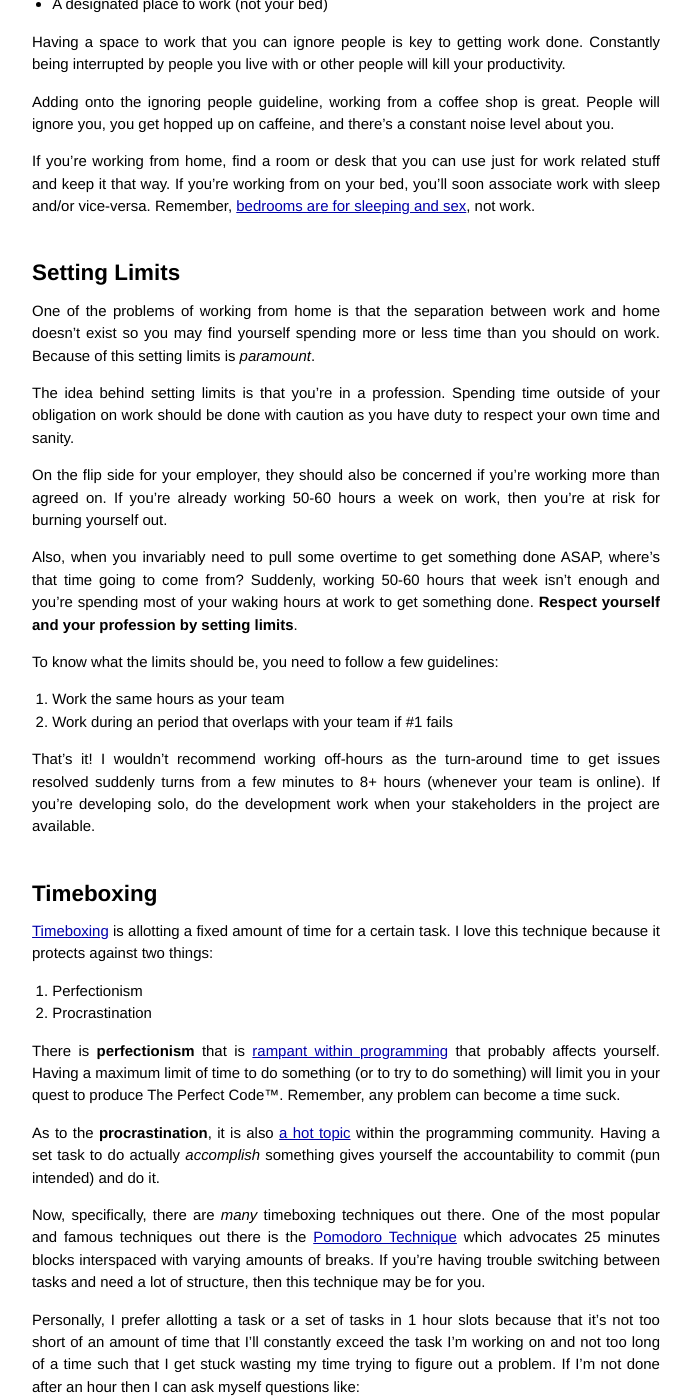
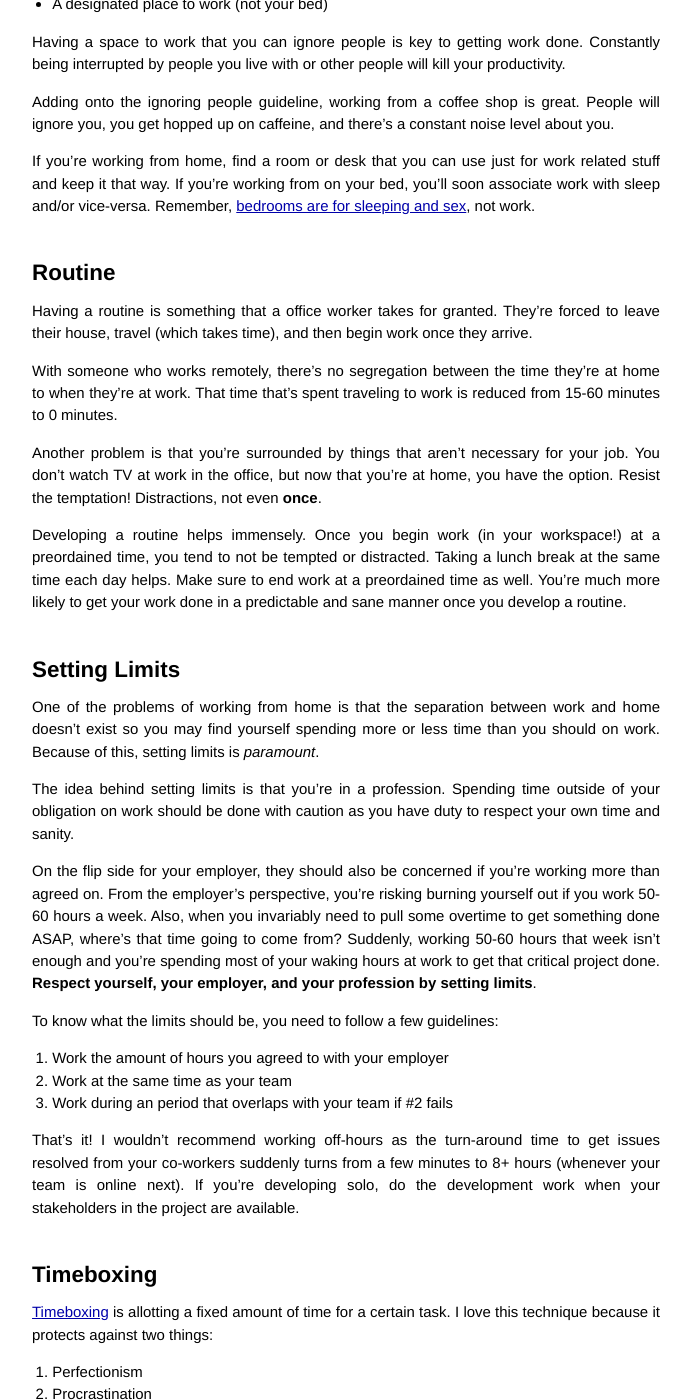
Before and after one commit to Nitrodist/markcampbell.me, a Jekyll site: the page built from _posts/2013-05-23-how-to-work-remotely.markdown, in a window 1280 px wide and 1400 px high, scrolled down 623 px. Shown: the whole window, without its empty margins (294-985 px from the left). Built offline with Jekyll 4.4.1, drawn with Linux system fonts in a browser that asks for light colours; some of the changed text lies outside the part shown.

Commit message:
Add routine and closing remarks to 'How to work remotely' post

```diff
--- a/_posts/2013-05-23-how-to-work-remotely.markdown
+++ b/_posts/2013-05-23-how-to-work-remotely.markdown
@@ -23,22 +23,31 @@ Adding onto the ignoring people guideline, working from a coffee shop is great.
 
 If you're working from home, find a room or desk that you can use just for work related stuff and keep it that way. If you're working from on your bed, you'll soon associate work with sleep and/or vice-versa. Remember, [bedrooms are for sleeping and sex](http://sleepdisorders.about.com/od/howcanisleepbetter/a/bettersleep.htm), not work.
 
+## Routine
+
+Having a routine is something that a office worker takes for granted. They're forced to leave their house, travel (which takes time), and then begin work once they arrive.
+
+With someone who works remotely, there's no segregation between the time they're at home to when they're at work. That time that's spent traveling to work is reduced from 15-60 minutes to 0 minutes.
+
+Another problem is that you're surrounded by things that aren't necessary for your job. You don't watch TV at work in the office, but now that you're at home, you have the option. Resist the temptation! Distractions, not even **once**.
+
+Developing a routine helps immensely. Once you begin work (in your workspace!) at a preordained time, you tend to not be  tempted or distracted. Taking a lunch break at the same time each day helps. Make sure to end work at a preordained time as well. You're much more likely to get your work done in a predictable and sane manner once you develop a routine.
+
 ## Setting Limits
 
-One of the problems of working from home is that the separation between work and home doesn't exist so you may find yourself spending more or less time than you should on work. Because of this setting limits is *paramount*.
+One of the problems of working from home is that the separation between work and home doesn't exist so you may find yourself spending more or less time than you should on work. Because of this, setting limits is *paramount*.
 
 The idea behind setting limits is that you're in a profession. Spending time outside of your obligation on work should be done with caution as you have duty to respect your own time and sanity.
 
-On the flip side for your employer, they should also be concerned if you're working more than agreed on. If you're already working 50-60 hours a week on work, then you're at risk for burning yourself out.
-
-Also, when you invariably need to pull some overtime to get something done ASAP, where's that time going to come from? Suddenly, working 50-60 hours that week isn't enough and you're spending most of your waking hours at work to get something done. **Respect yourself and your profession by setting limits**.
+On the flip side for your employer, they should also be concerned if you're working more than agreed on. From the employer's perspective, you're risking burning yourself out if you work 50-60 hours a week. Also, when you invariably need to pull some overtime to get something done ASAP, where's that time going to come from? Suddenly, working 50-60 hours that week isn't enough and you're spending most of your waking hours at work to get that critical project done. **Respect yourself, your employer, and your profession by setting limits**.
 
 To know what the limits should be, you need to follow a few guidelines:
 
-1. Work the same hours as your team
-2. Work during an period that overlaps with your team if #1 fails
+1. Work the amount of hours you agreed to with your employer
+2. Work at the same time as your team
+3. Work during an period that overlaps with your team if #2 fails
 
-That's it! I wouldn't recommend working off-hours as the turn-around time to get issues resolved suddenly turns from a few minutes to 8+ hours (whenever your team is online). If you're developing solo, do the development work when your stakeholders in the project are available.
+That's it! I wouldn't recommend working off-hours as the turn-around time to get issues resolved from your co-workers suddenly turns from a few minutes to 8+ hours (whenever your team is online next). If you're developing solo, do the development work when your stakeholders in the project are available.
 
 ## Timeboxing
 
@@ -53,14 +62,14 @@ As to the **procrastination**, it is also [a hot topic](http://www.codinghorror.
 
 Now, specifically, there are *many* timeboxing techniques out there. One of the most popular and famous techniques out there is the [Pomodoro Technique](http://en.wikipedia.org/wiki/Pomodoro_Technique) which advocates 25 minutes blocks interspaced with varying amounts of breaks. If you're having trouble switching between tasks and need a lot of structure, then this technique may be for you.
 
-Personally, I prefer allotting a task or a set of tasks in 1 hour slots because that it's not too short of an amount of time that I'll constantly exceed the task I'm working on and not too long of a time such that I get stuck wasting my time trying to figure out a problem. If I'm not done after an hour then I can ask myself questions like:
+Personally, I prefer allotting a task or a set of tasks in 1 hour slots because that it's not too short of an amount of time that I'll constantly exceed the amount of time I've allotted for the task I'm working on and not too long of a time such that I get stuck wasting my time trying to figure out a problem. If I'm not done after an hour then I can ask myself questions like:
 
 * Am I doing this right?
 * What's left to do?
 * Why is it taking so long?
 * Can I ask someone for help?
 
-With the timeboxing technique, you're forced to consider these questions instead of blindly ignore them for the day. Having someone in-person to ask a question (or be interrupted by) is a luxury of the office and pausing to ask these questions and interact with people is extremely useful while working from home.
+With the timeboxing technique, you're forced to consider these questions instead of blindly ignore them for the day. Having someone in-person to ask a question (or be interrupted by) is a luxury of the office and pausing to ask questions and interact with people is extremely useful while working from home.
 
 Everyone has a timeboxing technique that works for them -- go out there and find it!
 
@@ -68,7 +77,7 @@ Everyone has a timeboxing technique that works for them -- go out there and find
 
 This may come as a surprise to you, but [communication is one of the most important skills to have as a programmer](http://www.codinghorror.com/blog/2011/02/how-to-write-without-writing.html). The better you are at communicating, the better a programmer you are. In fact, you could even say that it's not things, techniques, or even programming languages that get you rich, it's [people](http://www.imdb.com/title/tt0070723/) (no one got rich on their own!).
 
-Getting back to the discussion at hand, communicating is what enables you to not only get the job done, but more importantly you get the *right job* done.  So much time is spent on work that's scrapped because the wrong thing was created. [Agile](http://en.wikipedia.org/wiki/Agile_software_development) methods aim to minimize this, of course (and I hope you're practicing them), but if you can't get your point across (or vice versa) then the wrong thing is still going to be built.
+Getting back to the discussion at hand, communicating is what enables you to not only get the job done, but more importantly to get the *right job* done.  So much time is spent on work that's scrapped because the wrong thing was created. [Agile](http://en.wikipedia.org/wiki/Agile_software_development) methods aim to minimize this, of course (and I hope you're practicing them), but if you can't get your point across (or vice versa) then the wrong thing is still going to be built.
 
 As a remote worker, you may feel that you're interrupting someones work by pinging them with a question. Don't fear this! Everyone has their chat programs or email set up so that it bothers them in an appropriate way for them. While you're working on a team (or with a stakeholder), the collective work that is done will be better if you communicate to them earlier.
 
@@ -89,3 +98,7 @@ You should be using most, if not all, of the following techniques in order to co
 * Fax (what year is it?)
 
 Think about a normal day at the office for a second and contemplate how much time you spend talking with your colleagues. Are you spending the same amount of time remotely? Why not? Keeping the channels open to your colleagues is incredibly important and an effort really has to be made.
+
+## Closing Remarks
+
+Well, that's a summary of the knowledge that I've gleamed from working remotely. Hit me up on [twitter](https://twitter.com/Nitrodist) if you want to chat more about it. I'll submit this to HN and reddit soon and we can have discussions in those forums.
```
